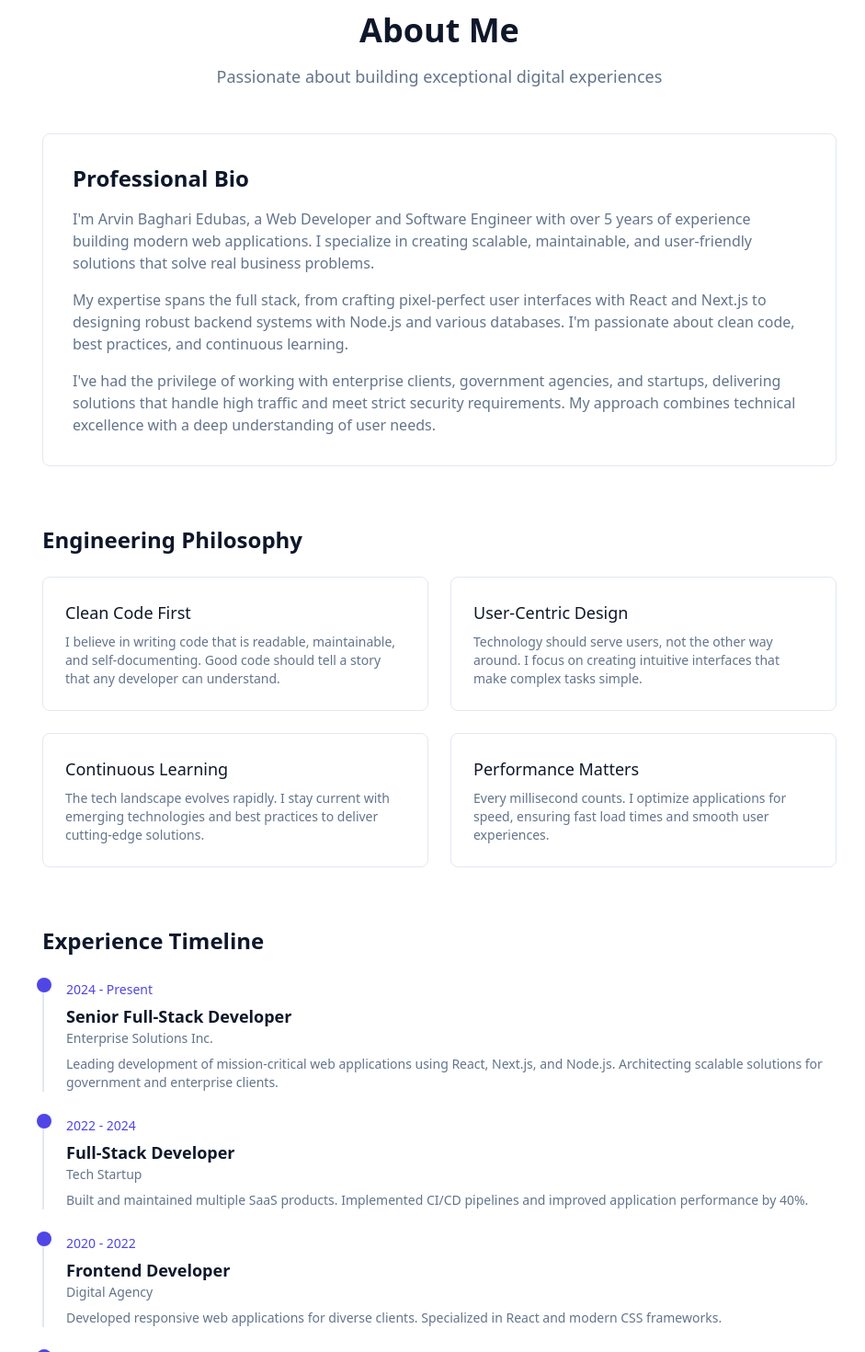
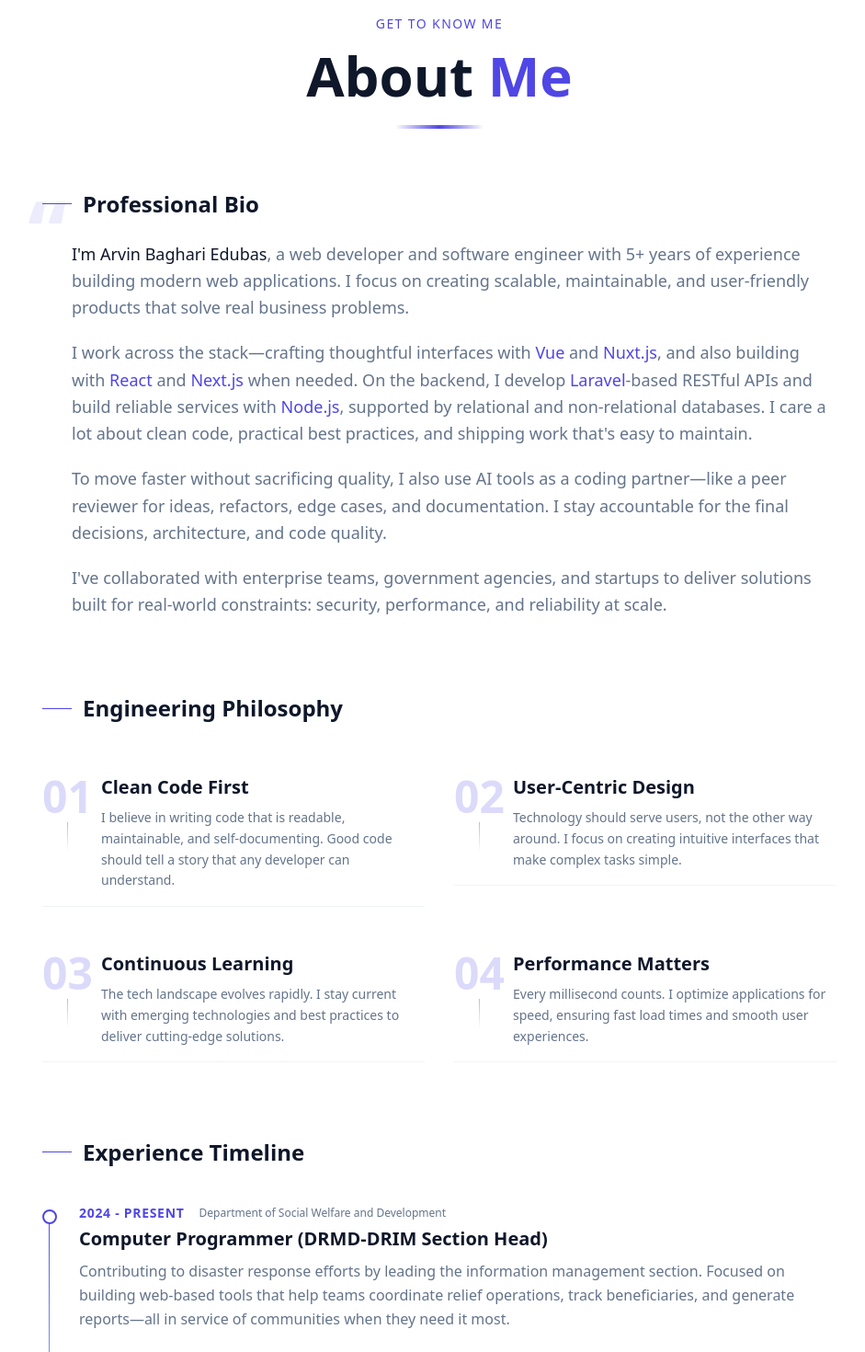
Before and after one commit to akosiArvin081596/abedubas.dev, a Next.js app: page /about in a window 1280 px wide. Shown: the part 120-1590 px from the top of the page at 92% size, without its empty margins (162-1103 px from the left). Built offline with nearby package versions, Linux system fonts and the light colour scheme.

Commit message:
about me

```diff
--- a/src/app/about/page.tsx
+++ b/src/app/about/page.tsx
@@ -10,31 +10,38 @@ export const metadata: Metadata = {
 const timeline = [
   {
     year: "2024 - Present",
-    title: "Senior Full-Stack Developer",
-    company: "Enterprise Solutions Inc.",
+    title: "Computer Programmer (DRMD-DRIM Section Head)",
+    company: "Department of Social Welfare and Development",
     description:
-      "Leading development of mission-critical web applications using React, Next.js, and Node.js. Architecting scalable solutions for government and enterprise clients.",
+      "Contributing to disaster response efforts by leading the information management section. Focused on building web-based tools that help teams coordinate relief operations, track beneficiaries, and generate reports—all in service of communities when they need it most.",
   },
   {
-    year: "2022 - 2024",
-    title: "Full-Stack Developer",
-    company: "Tech Startup",
+    year: "2018 - 2024",
+    title: "Information Technology Officer",
+    company: "Gingoog City Water District",
     description:
-      "Built and maintained multiple SaaS products. Implemented CI/CD pipelines and improved application performance by 40%.",
+      "Supported the organization by managing IT operations and developing systems for billing, customer records, and inventory. A fulfilling role where I could contribute to improving daily workflows and helping deliver reliable service to the community.",
   },
   {
-    year: "2020 - 2022",
-    title: "Frontend Developer",
-    company: "Digital Agency",
+    year: "2017 - 2018",
+    title: "Multimedia Officer",
+    company: "Axelum Resources Corporation (Coconut Milk Powder)",
     description:
-      "Developed responsive web applications for diverse clients. Specialized in React and modern CSS frameworks.",
+      "Contributed to employee development by creating audio-visual training modules and instructional content. A meaningful experience in using creativity to support learning, safety awareness, and team growth within the organization.",
   },
   {
-    year: "2019 - 2020",
-    title: "Junior Web Developer",
-    company: "Local Tech Company",
+    year: "2016 - 2017",
+    title: "IT Staff / IT Officer",
+    company: "Mindanao Forge Company Inc.",
     description:
-      "Started professional career building websites and web applications. Gained foundational experience in HTML, CSS, JavaScript, and PHP.",
+      "Started my career here, handling IT support and maintenance while also developing the company's first mobile e-commerce app. A valuable learning experience that built my foundation in both technical problem-solving and software development.",
+  },
+  {
+    year: "2016",
+    title: "Bachelor of Science in Information Technology",
+    company: "Christ the King College",
+    description:
+      "Completed my degree with a solid foundation in programming, database management, networking, and systems analysis. This education equipped me with the technical knowledge and problem-solving mindset that continues to guide my professional journey.",
   },
 ];
 
@@ -42,19 +49,27 @@ export default function AboutPage() {
   const philosophyItems = [
     {
       title: "Clean Code First",
-      description: "I believe in writing code that is readable, maintainable, and self-documenting. Good code should tell a story that any developer can understand.",
+      description:
+        "I believe in writing code that is readable, maintainable, and self-documenting. Good code should tell a story that any developer can understand.",
+      number: "01",
     },
     {
       title: "User-Centric Design",
-      description: "Technology should serve users, not the other way around. I focus on creating intuitive interfaces that make complex tasks simple.",
+      description:
+        "Technology should serve users, not the other way around. I focus on creating intuitive interfaces that make complex tasks simple.",
+      number: "02",
     },
     {
       title: "Continuous Learning",
-      description: "The tech landscape evolves rapidly. I stay current with emerging technologies and best practices to deliver cutting-edge solutions.",
+      description:
+        "The tech landscape evolves rapidly. I stay current with emerging technologies and best practices to deliver cutting-edge solutions.",
+      number: "03",
     },
     {
       title: "Performance Matters",
-      description: "Every millisecond counts. I optimize applications for speed, ensuring fast load times and smooth user experiences.",
+      description:
+        "Every millisecond counts. I optimize applications for speed, ensuring fast load times and smooth user experiences.",
+      number: "04",
     },
   ];
 
@@ -62,40 +77,63 @@ export default function AboutPage() {
     <div className="mx-auto max-w-4xl px-4 py-16">
       {/* Header */}
       <ScrollReveal animation="fade-down" duration={800}>
-        <div className="mb-12 text-center">
-          <h1 className="mb-4 text-4xl font-bold text-foreground">About Me</h1>
-          <p className="text-lg text-muted-foreground">
-            Passionate about building exceptional digital experiences
-          </p>
+        <div className="mb-16 text-center">
+          <span className="mb-4 inline-block text-sm font-medium uppercase tracking-widest text-primary">
+            Get to know me
+          </span>
+          <h1 className="mb-4 text-5xl font-bold text-foreground md:text-6xl">
+            About <span className="text-primary">Me</span>
+          </h1>
+          <div className="mx-auto mt-6 h-1 w-24 bg-gradient-to-r from-transparent via-primary to-transparent" />
         </div>
       </ScrollReveal>
 
       {/* Bio Section */}
-      <section className="mb-16">
+      <section className="mb-20">
         <ScrollReveal animation="fade-up" duration={800} delay={100}>
-          <div className="rounded-lg border border-border bg-card p-8">
-            <h2 className="mb-4 text-2xl font-semibold text-card-foreground">
+          <div className="relative">
+            <span className="absolute -left-4 top-0 text-8xl font-bold text-primary/10 select-none hidden md:block">
+              &ldquo;
+            </span>
+            <h2 className="mb-6 inline-flex items-center gap-3 text-2xl font-semibold text-foreground">
+              <span className="h-px w-8 bg-primary" />
               Professional Bio
             </h2>
-            <div className="space-y-4 text-muted-foreground">
+            <div className="space-y-5 text-lg leading-relaxed text-muted-foreground md:pl-8">
               <p>
-                I&apos;m Arvin Baghari Edubas, a Web Developer and Software Engineer with
-                over 5 years of experience building modern web applications. I
-                specialize in creating scalable, maintainable, and user-friendly
-                solutions that solve real business problems.
+                <span className="text-foreground font-medium">
+                  I&apos;m Arvin Baghari Edubas
+                </span>
+                , a web developer and software engineer with 5+ years of
+                experience building modern web applications. I focus on creating
+                scalable, maintainable, and user-friendly products that solve
+                real business problems.
               </p>
               <p>
-                My expertise spans the full stack, from crafting pixel-perfect
-                user interfaces with React and Next.js to designing robust backend
-                systems with Node.js and various databases. I&apos;m passionate
-                about clean code, best practices, and continuous learning.
+                I work across the stack—crafting thoughtful interfaces with{" "}
+                <span className="text-primary font-medium">Vue</span> and{" "}
+                <span className="text-primary font-medium">Nuxt.js</span>, and
+                also building with{" "}
+                <span className="text-primary font-medium">React</span> and{" "}
+                <span className="text-primary font-medium">Next.js</span> when
+                needed. On the backend, I develop{" "}
+                <span className="text-primary font-medium">Laravel</span>-based
+                RESTful APIs and build reliable services with{" "}
+                <span className="text-primary font-medium">Node.js</span>,
+                supported by relational and non-relational databases. I care a
+                lot about clean code, practical best practices, and shipping
+                work that&apos;s easy to maintain.
               </p>
               <p>
-                I&apos;ve had the privilege of working with enterprise clients,
-                government agencies, and startups, delivering solutions that
-                handle high traffic and meet strict security requirements. My
-                approach combines technical excellence with a deep understanding
-                of user needs.
+                To move faster without sacrificing quality, I also use AI tools
+                as a coding partner—like a peer reviewer for ideas, refactors,
+                edge cases, and documentation. I stay accountable for the final
+                decisions, architecture, and code quality.
+              </p>
+              <p>
+                I&apos;ve collaborated with enterprise teams, government
+                agencies, and startups to deliver solutions built for real-world
+                constraints: security, performance, and reliability at scale.
               </p>
             </div>
           </div>
@@ -103,13 +141,14 @@ export default function AboutPage() {
       </section>
 
       {/* Philosophy Section */}
-      <section className="mb-16">
+      <section className="mb-20">
         <ScrollReveal animation="blur-in" duration={800}>
-          <h2 className="mb-6 text-2xl font-semibold text-foreground">
+          <h2 className="mb-10 inline-flex items-center gap-3 text-2xl font-semibold text-foreground">
+            <span className="h-px w-8 bg-primary" />
             Engineering Philosophy
           </h2>
         </ScrollReveal>
-        <div className="grid gap-6 md:grid-cols-2">
+        <div className="grid gap-8 md:grid-cols-2">
           {philosophyItems.map((item, index) => (
             <ScrollReveal
               key={index}
@@ -118,11 +157,17 @@ export default function AboutPage() {
               duration={700}
               easing="bounce"
             >
-              <div className="rounded-lg border border-border bg-card p-6 h-full transition-all hover:-translate-y-1 hover:shadow-lg hover:border-primary/50">
-                <h3 className="mb-2 text-lg font-medium text-card-foreground">
+              <div className="group relative pl-16 py-4 border-b border-border/50 hover:border-primary/30 transition-all">
+                <div className="absolute left-0 top-4 flex flex-col items-center">
+                  <span className="text-5xl font-black text-primary/20 group-hover:text-primary/60 transition-colors leading-none">
+                    {item.number}
+                  </span>
+                  <span className="mt-1 h-8 w-px bg-gradient-to-b from-primary/40 to-transparent group-hover:from-primary transition-colors" />
+                </div>
+                <h3 className="mb-2 text-xl font-semibold text-foreground group-hover:text-primary transition-colors">
                   {item.title}
                 </h3>
-                <p className="text-sm text-muted-foreground">
+                <p className="text-muted-foreground leading-relaxed text-sm">
                   {item.description}
                 </p>
               </div>
@@ -134,11 +179,14 @@ export default function AboutPage() {
       {/* Experience Timeline */}
       <section>
         <ScrollReveal animation="blur-in" duration={800}>
-          <h2 className="mb-6 text-2xl font-semibold text-foreground">
+          <h2 className="mb-10 inline-flex items-center gap-3 text-2xl font-semibold text-foreground">
+            <span className="h-px w-8 bg-primary" />
             Experience Timeline
           </h2>
         </ScrollReveal>
-        <div className="space-y-6">
+        <div className="relative">
+          <div className="absolute left-[7px] top-2 bottom-2 w-px bg-gradient-to-b from-primary via-border to-transparent" />
+          <div className="space-y-8">
             {timeline.map((item, index) => (
               <ScrollReveal
                 key={index}
@@ -147,22 +195,27 @@ export default function AboutPage() {
                 duration={800}
                 easing="elastic"
               >
-              <div className="relative border-l-2 border-border pl-6 pb-6 last:pb-0 transition-all hover:border-l-primary">
-                <div className="absolute -left-2 top-0 h-4 w-4 rounded-full bg-primary transition-transform hover:scale-125" />
-                <span className="text-sm font-medium text-primary">
+                <div className="group relative pl-10">
+                  <div className="absolute left-0 top-1.5 h-4 w-4 rounded-full border-2 border-primary bg-background transition-all group-hover:scale-125 group-hover:bg-primary" />
+                  <div className="mb-1 flex flex-wrap items-center gap-x-4 gap-y-1">
+                    <span className="text-sm font-bold uppercase tracking-wider text-primary">
                       {item.year}
                     </span>
-                <h3 className="mt-1 text-lg font-semibold text-foreground">
+                    <span className="text-xs text-muted-foreground">
+                      {item.company}
+                    </span>
+                  </div>
+                  <h3 className="text-xl font-semibold text-foreground group-hover:text-primary transition-colors">
                     {item.title}
                   </h3>
-                <p className="text-sm text-muted-foreground">{item.company}</p>
-                <p className="mt-2 text-sm text-muted-foreground">
+                  <p className="mt-2 text-muted-foreground leading-relaxed">
                     {item.description}
                   </p>
                 </div>
               </ScrollReveal>
             ))}
           </div>
+        </div>
       </section>
     </div>
   );
```
Lines whose indentation alone changed are shown as unchanged.
